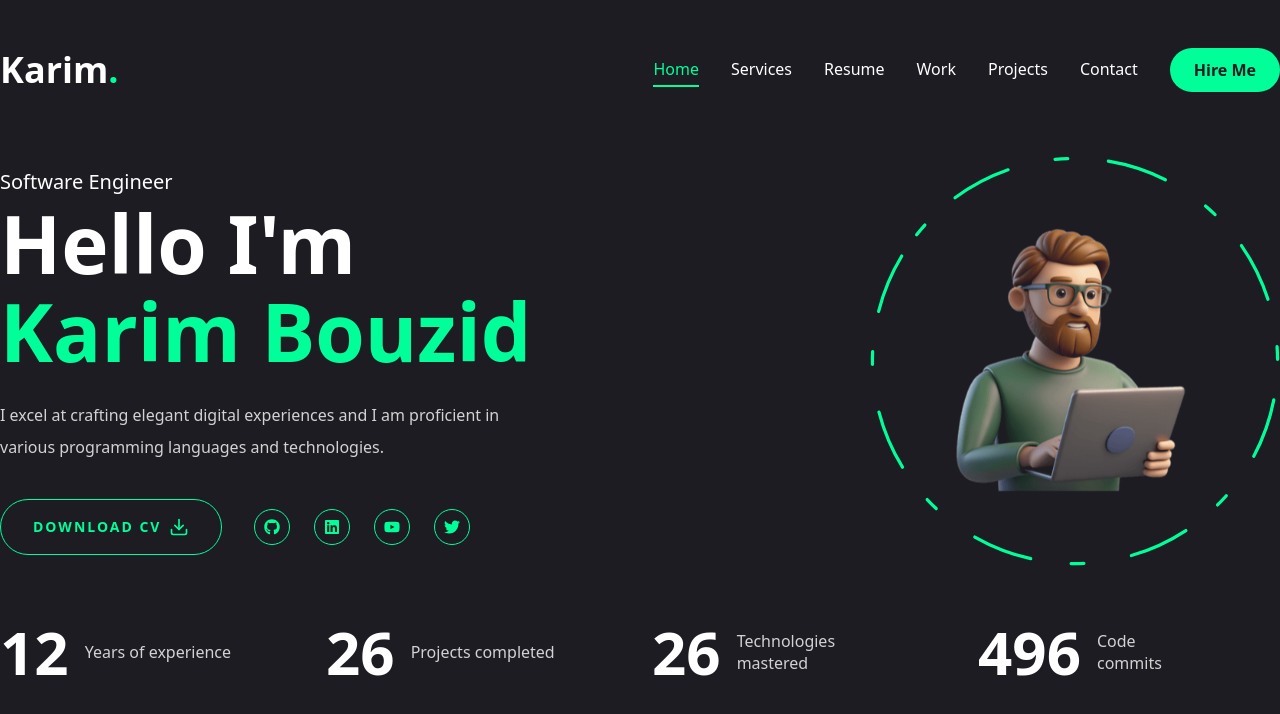
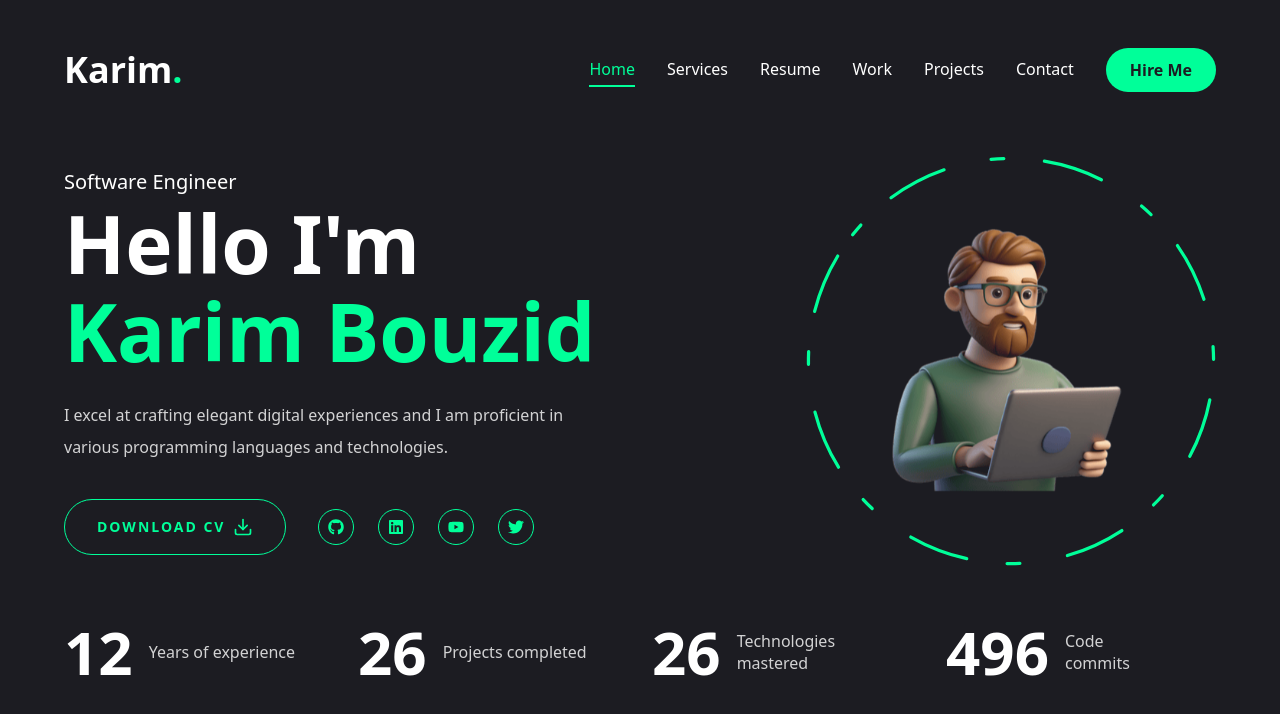
Before and after one commit to Karim-bz/personal-portfolio-v2, a Next.js app: page / in a window 1280 px wide. Shown: the top 714 px of the page. Built offline with nearby package versions, Linux system fonts and the light colour scheme.

Commit message:
fix issue of spacing horizantally on home screen

```diff
--- a/app/page.jsx
+++ b/app/page.jsx
@@ -7,7 +7,7 @@ import Stats from "../components/Stats";
 const Home = () => {
   return (
     <section className="h-full">
-      <div className="container mx-auto h-full">
+      <div className="container mx-auto h-full px-4 lg:px-8 xl:px-16">
         <div className="flex flex-col xl:flex-row items-center justify-between xl:pt-4 xl:pb-14">
           {/* Text */}
           <div className="text-center xl:text-left order-2 xl:order-0">
--- a/components/Header.jsx
+++ b/components/Header.jsx
@@ -6,7 +6,7 @@ import MobileNav from "./MobileNav";
 const Header = () => {
   return (
     <header className="py-8 xl:py-12 text-white">
-      <div className="container mx-auto flex justify-between items-center">
+      <div className="container mx-auto flex justify-between items-center px-4 lg:px-8 xl:px-16">
         {/* LOGO */}
         <Link href="/">
           <h1 className="text-4xl font-semibold">
--- a/components/Stats.jsx
+++ b/components/Stats.jsx
@@ -11,7 +11,7 @@ const stats = [
 const Stats = () => {
   return (
     <section className="pt-4 pb-12 xl:pt-0 xl:pb-0">
-      <div className="container mx-auto">
+      <div className="container mx-auto px-4 lg:px-8 xl:px-16">
         <div className="flex flex-wrap gap-6 max-w-[80vw] mx-auto xl:max-w-none">
           {stats.map((item, index) => {
             return (
--- a/components/ui/sheet.jsx
+++ b/components/ui/sheet.jsx
@@ -2,10 +2,9 @@
 
 import * as React from "react";
 import * as SheetPrimitive from "@radix-ui/react-dialog";
-
 import { IoMdClose } from "react-icons/io";
-
 import { cn } from "@/lib/utils";
+import { VisuallyHidden } from "@radix-ui/react-visually-hidden";
 
 function Sheet(props) {
   return <SheetPrimitive.Root data-slot="sheet" {...props} />;
@@ -40,6 +39,7 @@ function SheetContent({ className, children, side = "right", ...props }) {
   return (
     <SheetPortal>
       <SheetOverlay />
+
       <SheetPrimitive.Content
         data-slot="sheet-content"
         className={cn(
@@ -56,7 +56,15 @@ function SheetContent({ className, children, side = "right", ...props }) {
         )}
         {...props}
       >
+        {/* ✅ ACCESSIBILITY FIX */}
+        <SheetHeader>
+          <VisuallyHidden>
+            <SheetTitle>Sheet</SheetTitle>
+          </VisuallyHidden>
+        </SheetHeader>
+
         {children}
+
         <SheetPrimitive.Close className="absolute right-8 top-8 transition-opacity outline-none">
           <IoMdClose className="text-3xl text-accent" />
           <span className="sr-only">Close</span>
```
